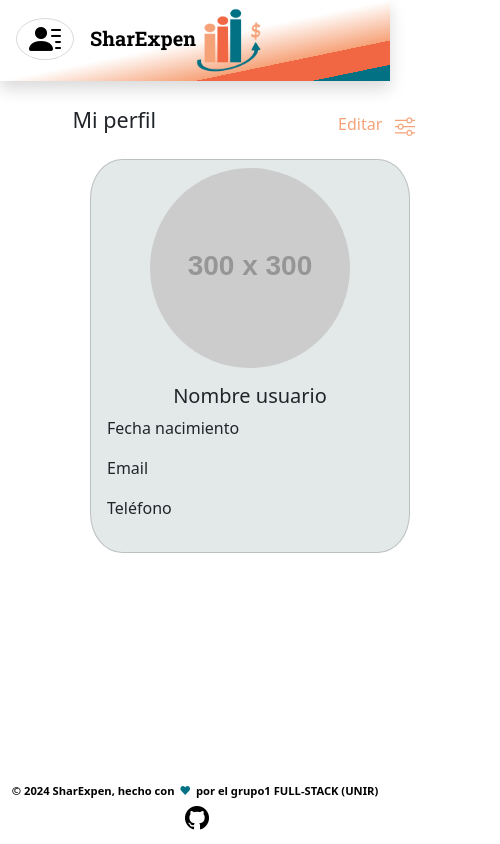
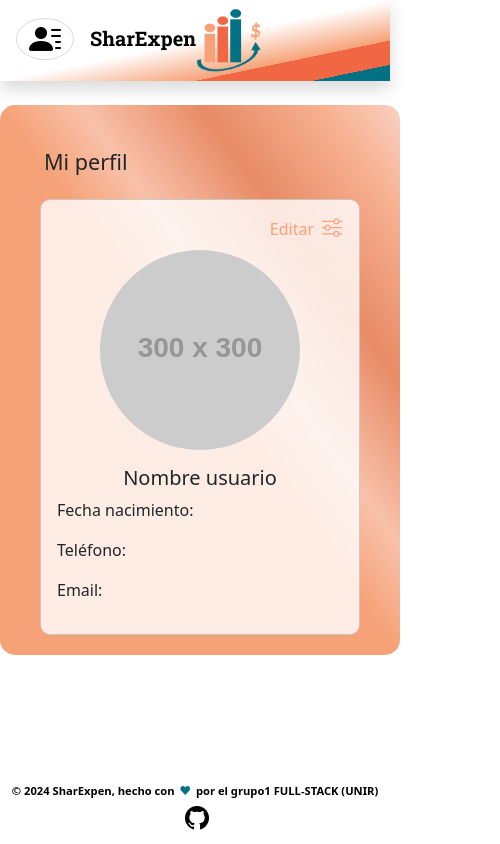
Before and after one commit to matildejb/TFM_front, an Angular app: page /profile-info in a window 390 px wide. Shown: the whole page, 500 px wide, since content can reach past the window. Built offline with nearby package versions, Linux system fonts and the light colour scheme.

Commit message:
User-profile responsive
diseño en la card

```diff
--- a/src/app/pages/users/user-profile/profile-info/profile-info.component.css
+++ b/src/app/pages/users/user-profile/profile-info/profile-info.component.css
@@ -1,18 +1,55 @@
 .container {
-  width: 500px;
-
-  .edit-profile {
-    color: #f6a278;
-  }
+  width: 700px;
+  margin: auto;
+  background: linear-gradient(
+    to top right,
+    #f6a278 0%,
+    #f6a278 50%,
+    #f8c1aa 60%,
+    #e88b66 75%,
+    #f7b191 90%,
+    #f9d1c3 100%
+  );
+  padding: 20px;
+  border-radius: 15px;
 
   .card {
-    border-radius: 10%;
-    background-color: rgb(227, 233, 233);
+    background-color: rgba(255, 255, 255, 0.8);
+    padding: 20px;
+    border-radius: 10px;
+    width: 40rem;
+
+    .edit-profile {
+      color: #f6a278;
+      display: flex;
+      padding: 0;
+    }
 
     img {
-         width: 200px;
-         border-radius: 100%;
-         margin: auto;
+      width: 200px;
+      border-radius: 100%;
+      margin: auto;
     }
   }
 }
+
+/* Dispositivo movil*/
+@media only screen and (max-width: 767px) {
+  .container {
+    width: 25rem;
+    .card {
+      width: 20rem;
+      margin: auto;
+
+      .edit-profile {
+        justify-content: end;
+      }
+
+      img {
+        width: 200px;
+        border-radius: 100%;
+        margin: auto;
+      }
+    }
+  }
+}
--- a/src/app/pages/users/user-profile/profile-info/profile-info.component.html
+++ b/src/app/pages/users/user-profile/profile-info/profile-info.component.html
@@ -1,27 +1,27 @@
-<div class="container d-flex flex-column gap-3">
+<div class="container d-flex flex-column gap-3 mt-4 mb-4">
 
-    <div class="d-flex justify-content-around align-items-center gap-5 mt-4">
+    <div class="mt-4 ms-4">
         <h4>Mi perfil</h4>
+    </div>
 
-        <button class="btn edit-profile" [routerLink]="['/profile-setting']">Editar
-            <svg xmlns="http://www.w3.org/2000/svg" width="20" height="20" fill="#f6a278 " class="bi bi-sliders setting ms-2"
-                viewBox="0 0 16 16">
+    <div class="card flex-md-row p-0  p-lg-4">
+        <button class="btn edit-profile order-md-3 pt-3 pt-lg-0 pe-3 pe-lg-0" [routerLink]="['/profile-setting']">Editar
+            <svg xmlns="http://www.w3.org/2000/svg" width="20" height="20" fill="#f6a278 "
+                class="bi bi-sliders setting ms-2" viewBox="0 0 16 16">
                 <path fill-rule="evenodd"
                     d="M11.5 2a1.5 1.5 0 1 0 0 3 1.5 1.5 0 0 0 0-3M9.05 3a2.5 2.5 0 0 1 4.9 0H16v1h-2.05a2.5 2.5 0 0 1-4.9 0H0V3zM4.5 7a1.5 1.5 0 1 0 0 3 1.5 1.5 0 0 0 0-3M2.05 8a2.5 2.5 0 0 1 4.9 0H16v1H6.95a2.5 2.5 0 0 1-4.9 0H0V8zm9.45 4a1.5 1.5 0 1 0 0 3 1.5 1.5 0 0 0 0-3m-2.45 1a2.5 2.5 0 0 1 4.9 0H16v1h-2.05a2.5 2.5 0 0 1-4.9 0H0v-1z" />
             </svg>
         </button>
-    </div>
-
-    <div class="card m-auto mb-5" style="width: 20rem;">
         <img src="https://placehold.co/300x300" class="card-img-top mt-2" [src]="" [alt]="">
-        <div class="card-body">
-            <h5 class="card-title mb-2 text-center">
+        <div class="card-body ms-0 ms-lg-4">
+            <h5 class="card-title text-center text-lg-start">
                 Nombre usuario
             </h5>
-            <p>Fecha nacimiento</p>
-            <p>Email</p>
-            <p>Teléfono</p>
+            <p>Fecha nacimiento:</p>
+            <p>Teléfono:</p>
+            <p>Email:</p>
         </div>
+
     </div>
 
 </div>
--- a/src/app/pages/users/user-profile/profile-setting/profile-setting.component.css
+++ b/src/app/pages/users/user-profile/profile-setting/profile-setting.component.css
@@ -1,16 +1,28 @@
-.arrow {
-  background-color: white;
-}
+.container {
+  width: 700px;
+  margin: auto;
+  background: linear-gradient(
+    to top right,
+    #f6a278 0%,
+    #f6a278 50%,
+    #f8c1aa 60%,
+    #e88b66 75%,
+    #f7b191 90%,
+    #f9d1c3 100%
+  );
+  padding: 20px;
+  border-radius: 15px;
 
   .card {
-  border-radius: 10%;
-  background-color: rgb(227, 233, 233);
+    background-color: rgba(255, 255, 255, 0.8);
+    padding: 20px;
+    border-radius: 10px;
+    width: 40rem;
 
     img {
       width: 200px;
       border-radius: 100%;
       margin: auto;
-  }
     }
 
     .btn-success {
@@ -19,3 +31,26 @@
         background-color: #004a59;
       }
     }
+  }
+}
+
+/* Dispositivo movil*/
+@media only screen and (max-width: 767px) {
+  .container {
+    width: 25rem;
+    .card {
+      width: 20rem;
+      margin: auto;
+
+      .edit-profile {
+        justify-content: end;
+      }
+
+      img {
+        width: 200px;
+        border-radius: 100%;
+        margin: auto;
+      }
+    }
+  }
+}
--- a/src/app/pages/users/user-profile/profile-setting/profile-setting.component.html
+++ b/src/app/pages/users/user-profile/profile-setting/profile-setting.component.html
@@ -1,8 +1,8 @@
-<div class="container d-flex flex-column justify-content-center align-items-center mt-4">
+<div class="container d-flex flex-column justify-content-center align-items-center mt-4 mb-4">
 
-    <h4>
+    <h4 class="text-white">
         <button class="btn" [routerLink]="['/profile-info']">
-             <svg xmlns="http://www.w3.org/2000/svg" width="30" height="30" fill="#f6a278 " class="bi bi-arrow-left-square-fill arrow"
+             <svg xmlns="http://www.w3.org/2000/svg" width="30" height="30" fill="white " class="bi bi-arrow-left-square-fill arrow"
             viewBox="0 0 16 16">
             <path
                 d="M16 14a2 2 0 0 1-2 2H2a2 2 0 0 1-2-2V2a2 2 0 0 1 2-2h12a2 2 0 0 1 2 2zm-4.5-6.5H5.707l2.147-2.146a.5.5 0 1 0-.708-.708l-3 3a.5.5 0 0 0 0 .708l3 3a.5.5 0 0 0 .708-.708L5.707 8.5H11.5a.5.5 0 0 0 0-1" />
@@ -14,13 +14,13 @@
     <div class="card m-auto mb-5" style="width: 20rem;">
         <img src="https://placehold.co/300x300" class="card-img-top mt-2" [src]="" [alt]="">
         <div class="card-body">
-            FORMULARIO DE REGISTRO  editable
             <h5 class="card-title mb-2 text-center">
                 Nombre usuario
             </h5>
-            <p>Fecha nacimiento</p>
-            <p>Email</p>
-            <p>Teléfono</p>
+            <p>Fecha nacimiento:</p>
+            <p>Teléfono:</p>
+            <p>Email:</p>
+            <p>Contraseña:</p>
         </div>
 
 
@@ -30,6 +30,10 @@
 
 <button type="button" class="btn btn-success">Guardar</button>
 
+<p>Características avanzadas</p>
+<button type="button" class="btn btn-success">Eliminar Cuenta</button>
+
+
 </div>
 
 </div>
```
Lines whose indentation alone changed are shown as unchanged.
